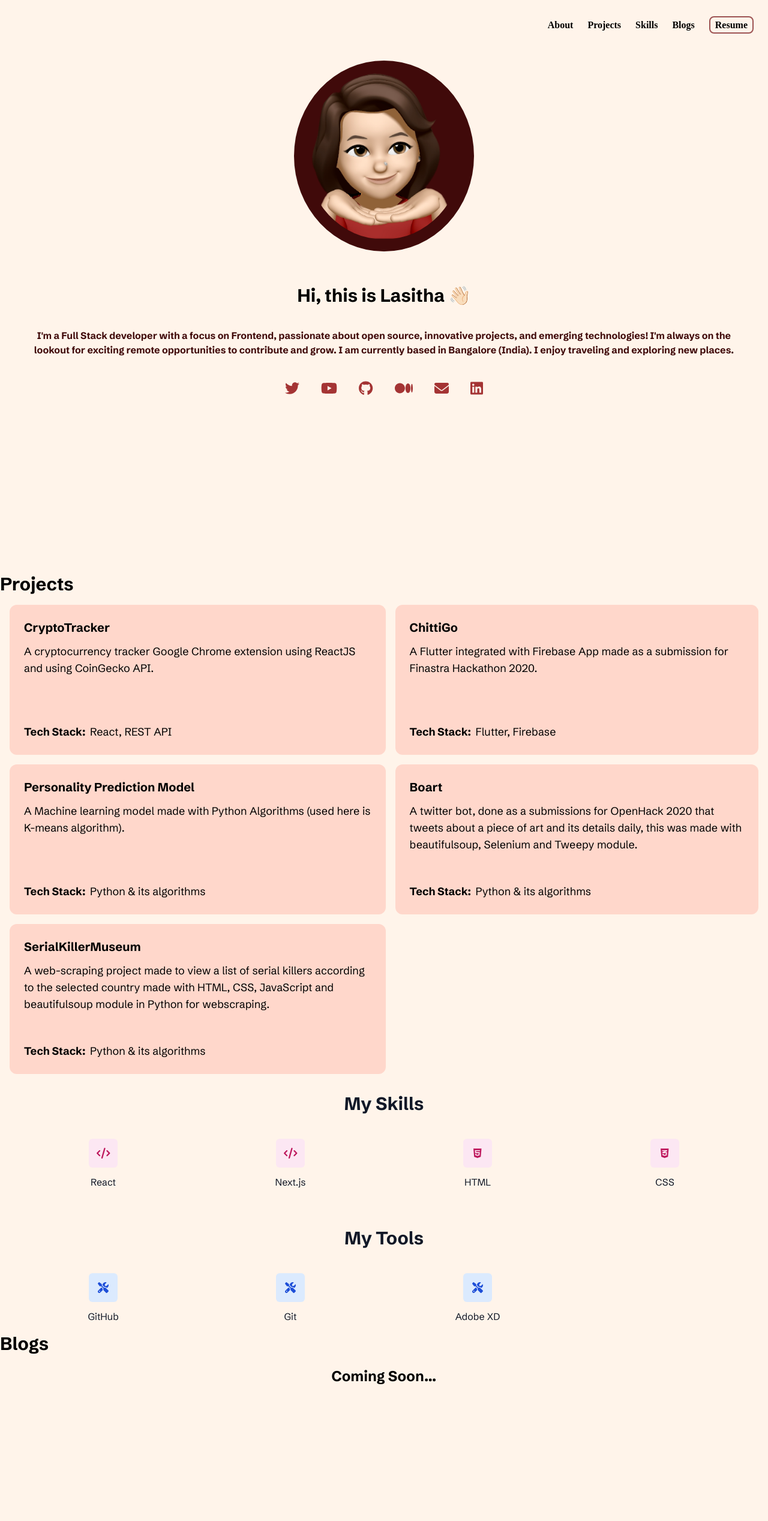
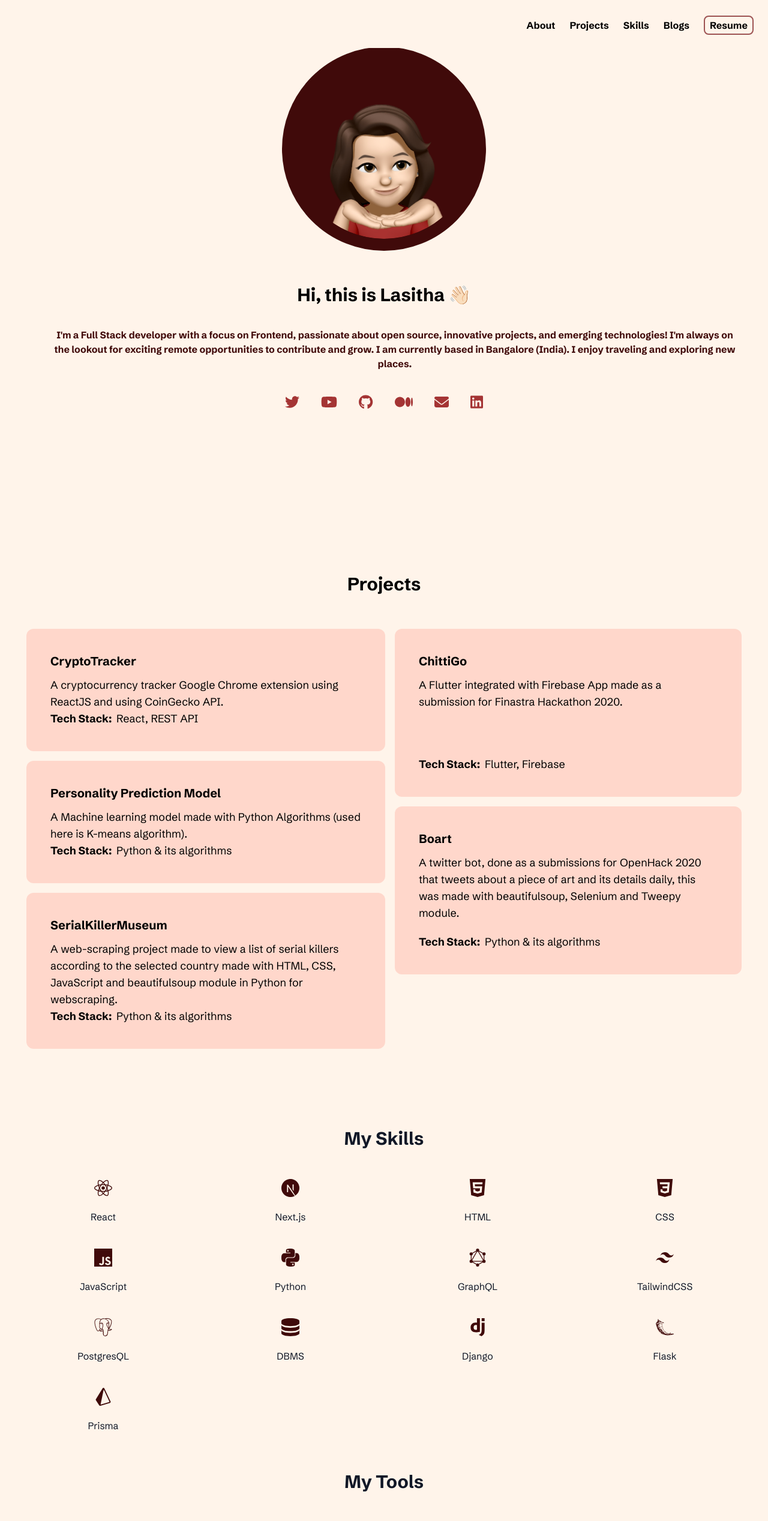
Before and after one commit to LasithaE/portfolio, a Next.js app: page / in a window 1280 px wide. Shown: the top 2535 px of the page at 60% size. Before the commit the page ends 2310 px from the top, so only its background shows below. Built offline with nearby package versions, Linux system fonts and the light colour scheme.

Commit message:
fix: routing issue fixed and added smooth scroll

```diff
--- a/src/components/NavBar/NavBar.js
+++ b/src/components/NavBar/NavBar.js
@@ -16,7 +16,7 @@ const NavBar = () => {
   console.log(openNav);
   return (
     <div>
-      <div className="hidden md:block pb-[30px] pt-[30px] fixed w-full bg-bodyColorLight max-h-[80px]">
+      <div className="hidden md:block pb-[30px] pt-[30px] font-bodyFont z-10 fixed w-full bg-bodyColorLight max-h-[80px]">
         <div className="text-black mb-[20px] float-right">
           <Link href="/" className="mr-6 mt-9 font-semibold">
             About
@@ -55,13 +55,13 @@ const NavBar = () => {
       <div onClick={() => setOpenNav(!openNav)}>
         {openNav ? (
           <>
-            <div className="block fixed left-0 top-0 w-full z-10 ease-in duration-300 bg-bodyColorLight h-screen md:hidden ">
+            <div className="block font-bodyFont fixed left-0 top-0 w-full z-10 ease-in duration-300 bg-bodyColorLight h-screen md:hidden ">
               <div className="float-right mr-6 mt-6">
                 <FontAwesomeIcon icon={faClose} size="xl" color="#9D5353" />
               </div>
               <div className="flex flex-col items-center justify-center pt-[25%] pl-2">
                 <Link
-                  href="/#about"
+                  href="/"
                   smooth={true}
                   className="p-2 mr-6 mt-9 font-semibold hover:bg-darkPinkColor hover:border-transparent hover: rounded-md"
                 >
@@ -92,7 +92,7 @@ const NavBar = () => {
                 </Link>
 
                 <Link
-                  href="/#resume"
+                  href="/resume"
                   smooth={true}
                   onClick={downloadResume}
                   className="mr-6 p-2 mt-[29px] font-semibold border-solid border-2 px-2 py-1 mb-3 rounded-lg border-borderColorLight hover:bg-darkPinkColor"
--- a/src/components/ProjectCard.js
+++ b/src/components/ProjectCard.js
@@ -2,7 +2,7 @@ import React from "react";
 
 const ProjectCard = ({ cardvalue }) => {
   return (
-    <div className="border-solid flex flex-col justify-between bg-cardColorLight rounded-xl h-[250px]">
+    <div className="border-solid flex flex-col justify-between bg-cardColorLight p-4 rounded-xl h-[40%]">
       <div className="px-6 pt-6">
         <div className="text-xl font-black pb-3">{cardvalue.name}</div>
         <div className="text-lg font-normal">{cardvalue.desc}</div>
--- a/src/pages/about.js
+++ b/src/pages/about.js
@@ -15,14 +15,14 @@ const About = () => {
 
   return (
     <div>
-      <div className=" h-screen flex flex-col justify-center items-center mt-[40px] font-bodyFont md:pt-20">
-        <div className="w-full flex justify-center ">
+      <div className="h-screen flex flex-col justify-center items-center mt-[40px] font-bodyFont md:pt-20">
+        <div className="block relative rounded-[50%] -mt-[100px] bg-brownColor p-4 border-4 border-brownColor md:-mt-[200px]">
           <Image
-            width={300}
-            height={300}
+            width={400}
+            height={400}
             alt="Avatar"
-            src="/assets/images/profilepic3.png"
-            className="block relative rounded-[50%] -mt-[100px] bg-brownColor p-4 border-4 border-brownColor md:-mt-[200px]"
+            src="/assets/images/profile_pic.png"
+            className="w-[300px] h-[300px] object-cover rounded-[50%]"
           />
         </div>
         <div className="mt-[40px]">
@@ -30,7 +30,7 @@ const About = () => {
             Hi, this is Lasitha 👋🏻
           </h1>
         </div>
-        <div className="text-center text-md font-black px-5 mt-[20px] pb-10 text-brownColor md:px-[50px] text-md">
+        <div className="text-center text-md font-black ml-9 px-9 mt-[20px] pb-10 text-brownColor md:px-[50px] text-md">
           {intro}
         </div>
         <div className="flex gap-9">
@@ -55,128 +55,6 @@ const About = () => {
         </div>
       </div>
     </div>
-    // <div className="h-screen font-bodyFont" id="about">
-    //   <div className="flex flex-row lg:hidden">
-    //     <div className="flex flex-col ml-[50px] mr-[60px]">
-    //       <a
-    //         target="_blank"
-    //         href="https://twitter.com/lasitha_e"
-    //         className="mt-[100px]"
-    //       >
-    //         <FontAwesomeIcon icon={faTwitter} size="xl" color="#a43434" />
-    //       </a>
-    //       <a
-    //         target="_blank"
-    //         href="https://www.youtube.com/@bytesizedlife"
-    //         className="mt-8"
-    //       >
-    //         <FontAwesomeIcon icon={faYoutube} size="xl" color="#a43434" />
-    //       </a>
-    //       <a
-    //         target="_blank"
-    //         href="https://github.com/LasithaE"
-    //         className="mt-8"
-    //       >
-    //         <FontAwesomeIcon icon={faGithub} size="xl" color="#a43434" />
-    //       </a>
-    //       <a
-    //         target="_blank"
-    //         href="https://medium.com/@lasithaeaswaran"
-    //         className="mt-8"
-    //       >
-    //         <FontAwesomeIcon icon={faMedium} size="xl" color="#a43434" />
-    //       </a>
-    //       <a
-    //         target="_blank"
-    //         href="mailto:lasithaeaswaran@gmail.com"
-    //         className="mt-8"
-    //       >
-    //         <FontAwesomeIcon icon={faEnvelope} size="xl" color="#a43434" />
-    //       </a>
-    //       <a
-    //         target="_blank"
-    //         href="https://www.linkedin.com/in/lasithae/"
-    //         className="mt-8"
-    //       >
-    //         <FontAwesomeIcon icon={faLinkedin} size="xl" color="#a43434" />
-    //       </a>
-    //     </div>
-
-    //     <div className="flex flex-col gap-6 rounded-xl justify-center items-center pb-15 mt-[50px] bg-darkPinkColor mr-[60px] md:pb-10 pt-10 -mr-[30px]">
-    //       <div className="flex flex-col pr-7 md:pt-10">
-    //         <div className="pb-7 text-center text-3xl font-black px-5 mt-[40px] ml-[20px] text-brownColor">
-    //           {intro[0]}
-    //         </div>
-
-    //         <div className="text-lg text-center font-regular px-6 ml-[20px]">
-    //           {intro[1]}
-    //         </div>
-    //         <div className="text-lg text-center pt-[40px] font-regular px-6 ml-[20px]">
-    //           {intro[2]}
-    //         </div>
-    //         <div className="hidden"></div>
-    //       </div>
-    //     </div>
-    //   </div>
-    //   <div className="hidden lg:flex flex-row mt-111">
-    //     <div className="flex flex-col gap-6 rounded-xl justify-center items-center min-w-2xl bg-darkPinkColor mt-[5%] ml-[10%] pr-8 mr-[10%]">
-    //       <div className="pb-7 text-center text-3xl font-black text-brownColor mt-10 ml-[20px]">
-    //         {intro[0]}
-    //       </div>
-
-    //       <div className="text-xl text-center font-regular ml-[20px]">
-    //         {intro[1]}
-    //       </div>
-    //       <div className="text-xl text-center font-regular ml-[20px]">
-    //         {intro[2]}
-    //       </div>
-    //       <div className="flex flex-row  justify-center items-center gap-9 mb-10 mx-10">
-    //         <a
-    //           target="_blank"
-    //           href="https://twitter.com/lasitha_e"
-    //           className="mt-8"
-    //         >
-    //           <FontAwesomeIcon icon={faTwitter} size="xl" color="#a43434" />
-    //         </a>
-    //         <a
-    //           target="_blank"
-    //           href="https://www.youtube.com/@bytesizedlife"
-    //           className="mt-8"
-    //         >
-    //           <FontAwesomeIcon icon={faYoutube} size="xl" color="#a43434" />
-    //         </a>
-    //         <a
-    //           target="_blank"
-    //           href="https://github.com/LasithaE"
-    //           className="mt-8"
-    //         >
-    //           <FontAwesomeIcon icon={faGithub} size="xl" color="#a43434" />
-    //         </a>
-    //         <a
-    //           target="_blank"
-    //           href="https://medium.com/@lasithaeaswaran"
-    //           className="mt-8"
-    //         >
-    //           <FontAwesomeIcon icon={faMedium} size="xl" color="#a43434" />
-    //         </a>
-    //         <a
-    //           target="_blank"
-    //           href="mailto:lasithaeaswaran@gmail.com"
-    //           className="mt-8"
-    //         >
-    //           <FontAwesomeIcon icon={faEnvelope} size="xl" color="#a43434" />
-    //         </a>
-    //         <a
-    //           target="_blank"
-    //           href="https://www.linkedin.com/in/lasithae/"
-    //           className="mt-8"
-    //         >
-    //           <FontAwesomeIcon icon={faLinkedin} size="xl" color="#a43434" />
-    //         </a>
-    //       </div>
-    //     </div>
-    //   </div>
-    // </div>
   );
 };
 export default About;
--- a/src/pages/blogs.js
+++ b/src/pages/blogs.js
@@ -2,11 +2,9 @@ import React from "react";
 
 const Blogs = () => {
   return (
-    <div>
-      <div className="text-3xl font-black">Blogs</div>
-      <div className="text-2xl font-black flex justify-center items-center pt-5">
-        Coming Soon...
-      </div>
+    <div className="h-screen pt-[100px] font-bodyFont" id="blogs">
+      <div className="text-3xl font-black text-center">Blogs</div>
+      <div className="text-2xl font-black text-center pt-5">Coming Soon...</div>
     </div>
   );
 };
--- a/src/pages/projects.js
+++ b/src/pages/projects.js
@@ -34,8 +34,11 @@ const Projects = () => {
     },
   ];
   return (
-    <div id="projects" className="font-bodyFont pt-[70px] md:pt-[100px]">
-      <div className="text-3xl font-black">Projects</div>
+    <div
+      id="projects"
+      className="font-bodyFont px-7 pt-[70px] h-full md:pt-[100px]"
+    >
+      <div className="text-3xl text-center font-black pb-10">Projects</div>
       <div className="hidden md:flex flex-row m-4 grid-row-2 gap-4">
         <div className="flex flex-col gap-4">
           {projects.map((project) =>
--- a/src/pages/skills.js
+++ b/src/pages/skills.js
@@ -1,23 +1,50 @@
-import { faCode, faTools } from "@fortawesome/free-solid-svg-icons";
-import { faHtml5, faCss3Alt } from "@fortawesome/free-brands-svg-icons";
-import { FontAwesomeIcon } from "@fortawesome/react-fontawesome";
-
+import {
+  SiNextdotjs,
+  SiFigma,
+  SiGithub,
+  SiGit,
+  SiPrisma,
+  SiAdobexd,
+  SiSketch,
+  SiFlask,
+  SiDjango,
+  SiHtml5,
+  SiPostgresql,
+  SiReact,
+  SiCss3,
+  SiJavascript,
+  SiTailwindcss,
+  SiPython,
+  SiGraphql,
+} from "react-icons/si";
+import { ImDatabase } from "react-icons/im";
 const Skills = () => {
   const skills = [
-    { name: "React", icon: faCode },
-    { name: "Next.js", icon: faCode },
-    { name: "HTML", icon: faHtml5 },
-    { name: "CSS", icon: faCss3Alt },
+    { name: "React", icon: <SiReact /> },
+    { name: "Next.js", icon: <SiNextdotjs /> },
+    { name: "HTML", icon: <SiHtml5 /> },
+    { name: "CSS", icon: <SiCss3 /> },
+    { name: "JavaScript", icon: <SiJavascript /> },
+    { name: "Python", icon: <SiPython /> },
+    { name: "GraphQL", icon: <SiGraphql /> },
+    { name: "TailwindCSS", icon: <SiTailwindcss /> },
+    { name: "PostgresQL", icon: <SiPostgresql /> },
+    { name: "DBMS", icon: <ImDatabase /> },
+    { name: "Django", icon: <SiDjango /> },
+    { name: "Flask", icon: <SiFlask /> },
+    { name: "Prisma", icon: <SiPrisma /> },
   ];
 
   const tools = [
-    { name: "GitHub", icon: faTools },
-    { name: "Git", icon: faTools },
-    { name: "Adobe XD", icon: faTools },
+    { name: "GitHub", icon: <SiGithub /> },
+    { name: "Git", icon: <SiGit /> },
+    { name: "Adobe XD", icon: <SiAdobexd /> },
+    { name: "Sketch", icon: <SiSketch /> },
+    { name: "Figma", icon: <SiFigma /> },
   ];
 
   return (
-    <div className="">
+    <div className="pt-[100px] h-full font-bodyFont" id="skills">
       <div className="max-w-7xl mx-auto px-4 sm:px-6 lg:px-8">
         <div className="text-center">
           <h2 className="text-3xl font-bold text-gray-900">My Skills</h2>
@@ -26,8 +53,8 @@ const Skills = () => {
           <div className="grid grid-cols-2 sm:grid-cols-4 gap-8">
             {skills.map((skill, index) => (
               <div key={index} className="text-center">
-                <div className="mx-auto flex items-center justify-center h-12 w-12 rounded-md bg-pink-100 text-pink-700">
-                  <FontAwesomeIcon icon={skill.icon} className="text-lg" />
+                <div className="mx-auto flex items-center justify-center h-12 w-12 rounded-md text-brownColor text-3xl">
+                  {skill.icon}
                 </div>
                 <div className="mt-3 text-base font-medium text-gray-900">
                   {skill.name}
@@ -43,8 +70,8 @@ const Skills = () => {
           <div className="grid grid-cols-2 sm:grid-cols-4 gap-8">
             {tools.map((tool, index) => (
               <div key={index} className="text-center">
-                <div className="mx-auto flex items-center justify-center h-12 w-12 rounded-md bg-blue-100 text-blue-700">
-                  <FontAwesomeIcon icon={tool.icon} className="text-lg" />
+                <div className="mx-auto flex items-center justify-center h-12 w-12 rounded-md text-brownColor text-3xl">
+                  {tool.icon}
                 </div>
                 <div className="mt-3 text-base font-medium text-gray-900">
                   {tool.name}
--- a/src/styles/globals.css
+++ b/src/styles/globals.css
@@ -1,7 +1,10 @@
 @tailwind base;
 @tailwind components;
 @tailwind utilities;
-
+:root {
+  background-color: #fff4ea;
+  font-family: bodyFont;
+}
 html {
   background-color: #fff4ea;
   font-family: bodyFont;
```
Also changed, not shown: public/assets/images/profile_pic.png (added), public/assets/images/profilepic3.png (deleted).
